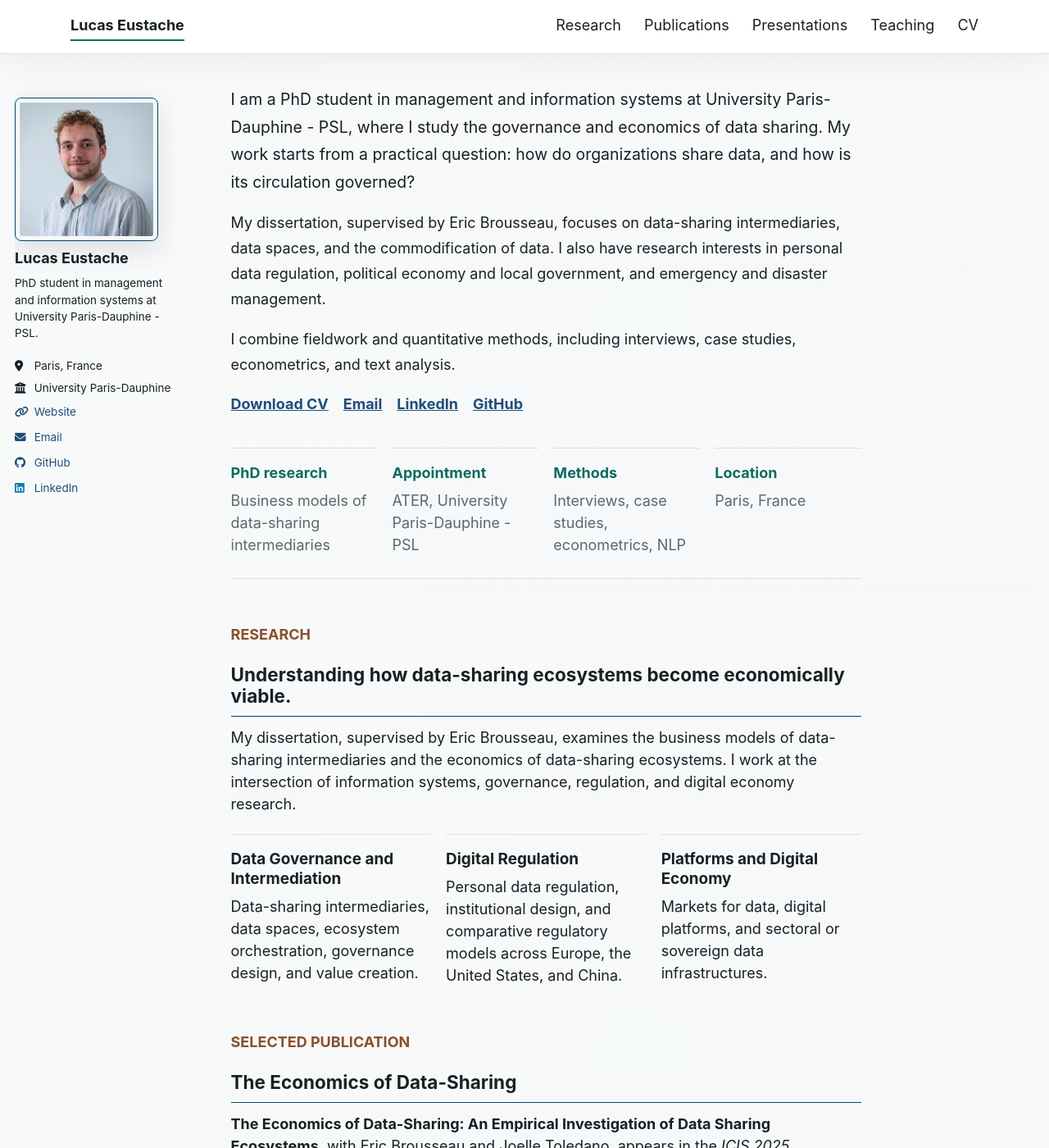
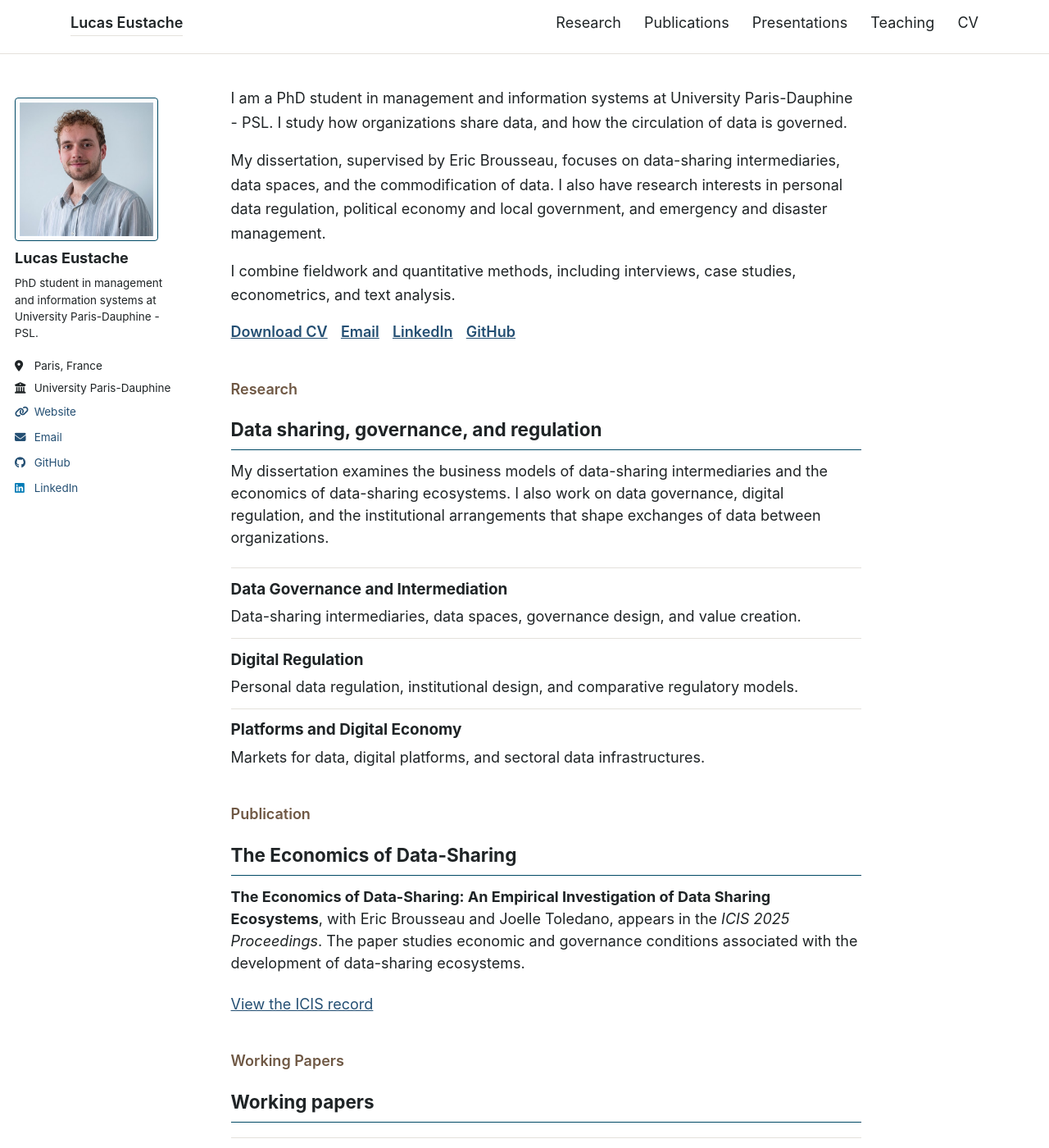
Before and after one commit to Lucaseust/lucaseust.github.io, a Jekyll site: the page built from content/pages/about.md, in a window 1280 px wide and 1400 px high. Shown: the whole window at 82% size. Built offline with Jekyll 4.4.1, drawn with Linux system fonts in a browser that asks for light colours; a script bundle is joined from its source files by our own code; library files that are not in the unit come from our copies; some of the changed text lies outside the part shown.

Commit message:
Tone down website presentation

```diff
--- a/assets/css/site.css
+++ b/assets/css/site.css
@@ -1,12 +1,12 @@
 :root {
   --surface: #ffffff;
-  --surface-soft: #f4f7f8;
-  --ink: #182024;
-  --muted: #5a6870;
-  --line: #d8e0e3;
-  --accent: #0e6b61;
-  --accent-strong: #1f4d7a;
-  --warm: #8a4f2a;
+  --surface-soft: #f7f7f5;
+  --ink: #1f2426;
+  --muted: #616a6d;
+  --line: #e4e1dc;
+  --accent: #2f5d50;
+  --accent-strong: #244f73;
+  --warm: #6f5844;
   --font-sans: -apple-system, BlinkMacSystemFont, "Segoe UI", Roboto, "Helvetica Neue", Arial, sans-serif;
 }
 
@@ -17,13 +17,7 @@ html {
 body {
   padding-top: 4.65rem;
   color: var(--ink);
-  background-color: #f7f9fa;
-  background-image:
-    linear-gradient(180deg, rgba(247, 249, 250, 0.94), rgba(247, 249, 250, 0.97)),
-    url("/images/site-background.jpg");
-  background-attachment: fixed;
-  background-position: center top;
-  background-size: cover;
+  background: var(--surface);
   font-family: var(--font-sans);
   font-synthesis: none;
   text-rendering: optimizeLegibility;
@@ -65,9 +59,7 @@ h6,
   z-index: 1000;
   width: 100%;
   border-bottom: 1px solid var(--line);
-  background: rgba(255, 255, 255, 0.94);
-  backdrop-filter: blur(10px);
-  box-shadow: 0 10px 28px rgba(24, 32, 36, 0.04);
+  background: var(--surface);
 }
 
 .masthead::after {
@@ -77,7 +69,7 @@ h6,
 .masthead__inner-wrap {
   max-width: 1180px;
   min-height: 3.6rem;
-  padding: 0.75rem clamp(1rem, 4vw, 2rem);
+  padding: 0.7rem clamp(1rem, 4vw, 2rem);
 }
 
 .site-nav {
@@ -88,8 +80,8 @@ h6,
 }
 
 .site-nav a {
-  padding: 0.35rem 0;
-  border-bottom: 2px solid transparent;
+  padding: 0.25rem 0;
+  border-bottom: 1px solid transparent;
   color: var(--ink);
   line-height: 1.2;
   text-decoration: none;
@@ -98,7 +90,7 @@ h6,
 
 .site-nav__brand {
   margin-right: auto;
-  font-weight: 700;
+  font-weight: 600;
 }
 
 .site-nav__links {
@@ -118,7 +110,7 @@ h6,
 }
 
 .site-nav a.selected {
-  border-bottom-color: var(--accent);
+  border-bottom-color: var(--line);
   color: var(--ink);
 }
 
@@ -151,7 +143,7 @@ h6,
 }
 
 .btn {
-  border-radius: 8px;
+  border-radius: 4px;
 }
 
 .btn--primary {
@@ -164,8 +156,7 @@ h6,
 }
 
 .author__avatar img {
-  border-radius: 8px;
-  box-shadow: 0 10px 30px rgba(24, 32, 36, 0.12);
+  border-radius: 4px;
 }
 
 .home-page {
@@ -173,20 +164,20 @@ h6,
 }
 
 .bio-intro {
-  max-width: 49rem;
-  margin: 0 0 2.25rem;
+  max-width: 46rem;
+  margin: 0 0 2rem;
   padding-top: 0.25rem;
 }
 
 .bio-intro p {
-  margin-bottom: 1rem;
+  margin-bottom: 0.9rem;
   color: var(--ink);
-  line-height: 1.72;
+  line-height: 1.65;
 }
 
 .bio-intro .bio-lede {
   color: var(--ink);
-  font-size: 1.08em;
+  font-size: 1em;
 }
 
 .section-block h2 {
@@ -204,69 +195,44 @@ h6,
 
 .eyebrow,
 .section-kicker {
-  margin: 0 0 0.65rem;
+  margin: 0 0 0.55rem;
   color: var(--warm);
-  font-size: 0.82em;
-  font-weight: 700;
+  font-size: 0.78em;
+  font-weight: 600;
   letter-spacing: 0;
-  text-transform: uppercase;
+  text-transform: none;
 }
 
 .profile-links {
   display: flex;
   flex-wrap: wrap;
-  gap: 0.45rem 1rem;
-  margin-top: 0.85rem;
+  gap: 0.35rem 0.9rem;
+  margin-top: 0.75rem;
 }
 
 .profile-links a {
-  font-weight: 700;
+  font-weight: 600;
 }
 
-.quick-facts,
 .focus-grid,
 .paper-list {
   display: grid;
   gap: 1rem;
 }
 
-.quick-facts {
-  grid-template-columns: repeat(4, minmax(0, 1fr));
-  margin: 1.75rem 0 2.5rem;
-  padding: 0 0 1.5rem;
-  border-bottom: 1px solid var(--line);
-}
-
-.quick-facts div,
 .focus-grid article,
 .paper-list article {
   border-top: 1px solid var(--line);
   background: transparent;
 }
 
-.quick-facts div {
-  min-height: 0;
-  padding: 0.85rem 0 0;
-}
-
-.quick-facts strong,
-.quick-facts span {
-  display: block;
-}
-
-.quick-facts strong {
-  margin-bottom: 0.4rem;
-  color: var(--accent);
-}
-
-.quick-facts span,
 .paper-list .byline {
   color: var(--muted);
 }
 
 .section-block {
-  margin: 2.75rem 0;
-  padding-top: 0.25rem;
+  margin: 2.2rem 0;
+  padding-top: 0.15rem;
 }
 
 .section-block > p:not(.section-kicker) {
@@ -274,13 +240,14 @@ h6,
 }
 
 .focus-grid {
-  grid-template-columns: repeat(3, minmax(0, 1fr));
-  margin-top: 1.25rem;
+  grid-template-columns: 1fr;
+  gap: 0.7rem;
+  margin-top: 1rem;
 }
 
 .focus-grid article,
 .paper-list article {
-  padding: 1rem 0 0;
+  padding: 0.75rem 0 0;
 }
 
 .focus-grid h3,
@@ -298,8 +265,9 @@ h6,
 }
 
 .paper-list {
-  grid-template-columns: repeat(2, minmax(0, 1fr));
-  margin-top: 1.25rem;
+  grid-template-columns: 1fr;
+  gap: 0.85rem;
+  margin-top: 1rem;
 }
 
 .paper-list .byline {
@@ -348,19 +316,18 @@ h6,
 .tag-cloud {
   display: flex;
   flex-wrap: wrap;
-  gap: 0.55rem;
+  gap: 0.2rem 0;
 }
 
 .tag-cloud span {
-  display: inline-flex;
-  align-items: center;
-  min-height: 2.15rem;
-  padding: 0.35rem 0.7rem;
-  border: 1px solid var(--line);
-  border-radius: 8px;
-  background: rgba(255, 255, 255, 0.55);
-  color: var(--ink);
-  font-size: 0.9em;
+  display: inline;
+  color: var(--muted);
+  font-size: 0.95em;
+}
+
+.tag-cloud span:not(:last-child)::after {
+  content: ",";
+  margin-right: 0.45rem;
 }
 
 @media (max-width: 900px) {
@@ -379,8 +346,7 @@ h6,
   }
 
   .focus-grid,
-  .paper-list,
-  .quick-facts {
+  .paper-list {
     grid-template-columns: 1fr;
   }
 
--- a/content/data/home.yml
+++ b/content/data/home.yml
@@ -1,6 +1,6 @@
 bio:
   paragraphs:
-    - "I am a PhD student in management and information systems at University Paris-Dauphine - PSL, where I study the governance and economics of data sharing. My work starts from a practical question: how do organizations share data, and how is its circulation governed?"
+    - "I am a PhD student in management and information systems at University Paris-Dauphine - PSL. I study how organizations share data, and how the circulation of data is governed."
     - "My dissertation, supervised by Eric Brousseau, focuses on data-sharing intermediaries, data spaces, and the commodification of data. I also have research interests in personal data regulation, political economy and local government, and emergency and disaster management."
     - "I combine fieldwork and quantitative methods, including interviews, case studies, econometrics, and text analysis."
   links:
@@ -25,26 +25,26 @@ quick_facts:
 
 research:
   kicker: "Research"
-  title: "Understanding how data-sharing ecosystems become economically viable."
-  text: "My dissertation, supervised by Eric Brousseau, examines the business models of data-sharing intermediaries and the economics of data-sharing ecosystems. I work at the intersection of information systems, governance, regulation, and digital economy research."
+  title: "Data sharing, governance, and regulation"
+  text: "My dissertation examines the business models of data-sharing intermediaries and the economics of data-sharing ecosystems. I also work on data governance, digital regulation, and the institutional arrangements that shape exchanges of data between organizations."
   focus:
     - title: "Data Governance and Intermediation"
-      text: "Data-sharing intermediaries, data spaces, ecosystem orchestration, governance design, and value creation."
+      text: "Data-sharing intermediaries, data spaces, governance design, and value creation."
     - title: "Digital Regulation"
-      text: "Personal data regulation, institutional design, and comparative regulatory models across Europe, the United States, and China."
+      text: "Personal data regulation, institutional design, and comparative regulatory models."
     - title: "Platforms and Digital Economy"
-      text: "Markets for data, digital platforms, and sectoral or sovereign data infrastructures."
+      text: "Markets for data, digital platforms, and sectoral data infrastructures."
 
 selected_publication:
-  kicker: "Selected Publication"
+  kicker: "Publication"
   title: "The Economics of Data-Sharing"
-  text: "**The Economics of Data-Sharing: An Empirical Investigation of Data Sharing Ecosystems**, with Eric Brousseau and Joelle Toledano, appears in the *ICIS 2025 Proceedings*. The paper identifies economic and governance conditions that support data-sharing ecosystems over time, including investment, use-case innovation, integration complexity, risk, and incentive alignment."
+  text: "**The Economics of Data-Sharing: An Empirical Investigation of Data Sharing Ecosystems**, with Eric Brousseau and Joelle Toledano, appears in the *ICIS 2025 Proceedings*. The paper studies economic and governance conditions associated with the development of data-sharing ecosystems."
   link_label: "View the ICIS record"
   link_url: "https://aisel.aisnet.org/icis2025/sharing_econ/sharing_econ/6"
 
 working_papers:
   kicker: "Working Papers"
-  title: "Current research projects"
+  title: "Working papers"
   items:
     - title: "Interpretable Digital Traces: Mobile Wikipedia Usage and City-Level Tourism"
       byline: "with Paul Favier"
@@ -60,7 +60,7 @@ working_papers:
       text: "Investigates how formal norms and bottom-up practices interact in disaster risk reduction ecosystems through interviews, NLP-assisted mapping, observation, and archival material."
 
 methods:
-  kicker: "Methods and Tools"
+  kicker: "Methods"
   items:
     - "semi-structured interviews"
     - "case studies"
--- a/content/pages/about.md
+++ b/content/pages/about.md
@@ -20,15 +20,6 @@ redirect_from:
         <a href="{{ link.url }}">{{ link.label }}</a>
       {% endfor %}
     </div>
-  </section>
-
-  <section class="quick-facts" aria-label="Profile highlights">
-    {% for fact in home.quick_facts %}
-      <div>
-        <strong>{{ fact.label }}</strong>
-        <span>{{ fact.value }}</span>
-      </div>
-    {% endfor %}
   </section>
 
   <section id="research" class="section-block">
--- a/content/pages/publications.html
+++ b/content/pages/publications.html
@@ -5,7 +5,7 @@ permalink: /publications/
 author_profile: true
 ---
 
-<p>Research outputs and public-facing writing on data-sharing ecosystems, data governance, and digital regulation.</p>
+<p>Academic publications and public writing.</p>
 
 {% if site.author.googlescholar %}
   <div class="wordwrap">You can also find my articles on <a href="{{site.author.googlescholar}}">my Google Scholar profile</a>.</div>
--- a/content/pages/talks.html
+++ b/content/pages/talks.html
@@ -7,7 +7,7 @@ author_profile: true
 
 {% assign presentations = site.data.presentations %}
 
-<p>Academic presentations, research seminars, and policy or industry engagements.</p>
+<p>Selected academic presentations, seminars, and policy or industry engagements.</p>
 
 {% if site.talkmap_link == true %}
 
--- a/content/pages/teaching.html
+++ b/content/pages/teaching.html
@@ -7,7 +7,7 @@ author_profile: true
 
 {% include base_path %}
 
-<p>Teaching experience across digital strategy, economics, game theory, knowledge management, strategy, and organisation theory.</p>
+<p>Courses taught at University Paris-Dauphine - PSL, PSL University, and Ecole Polytechnique.</p>
 
 {% for post in site.teaching reversed %}
   {% include archive-single.html %}
```
